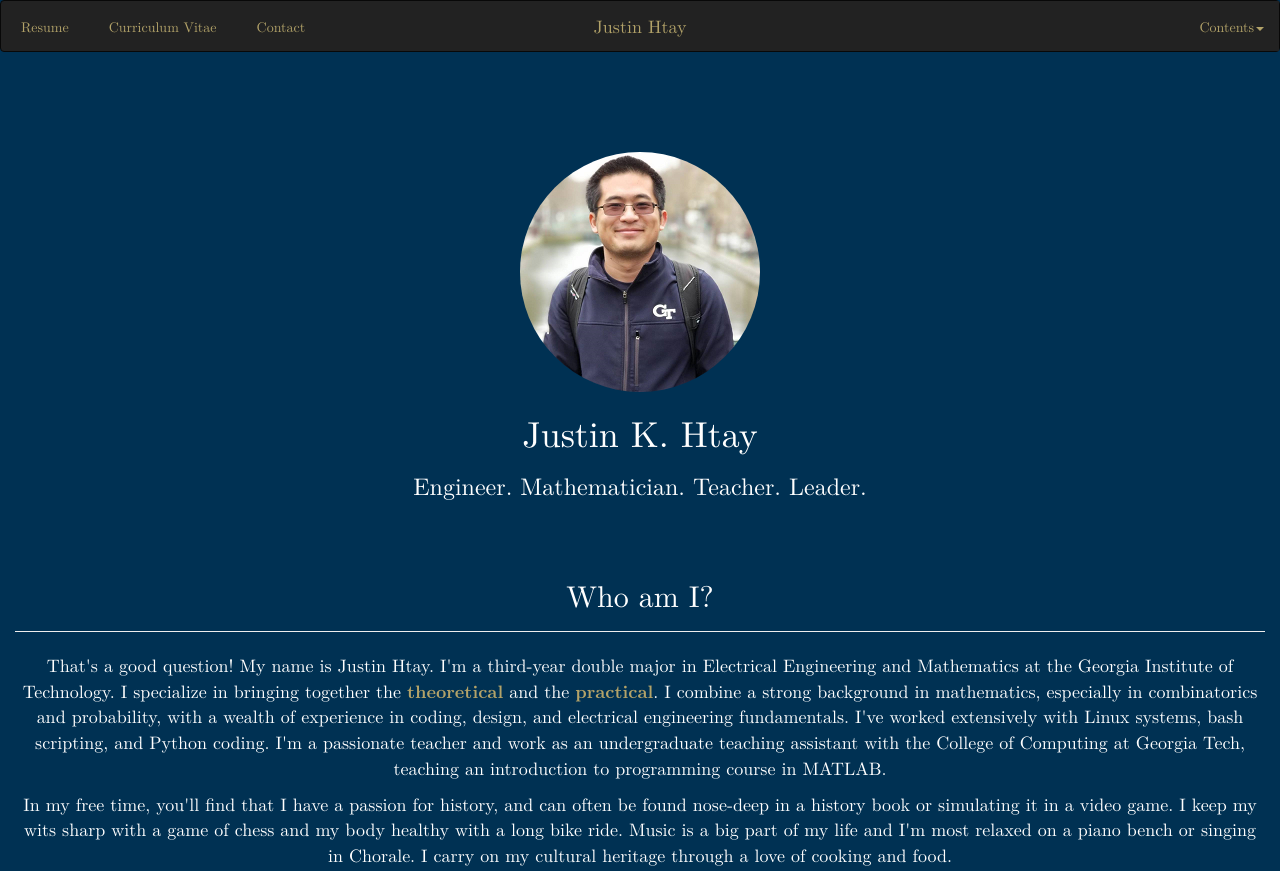
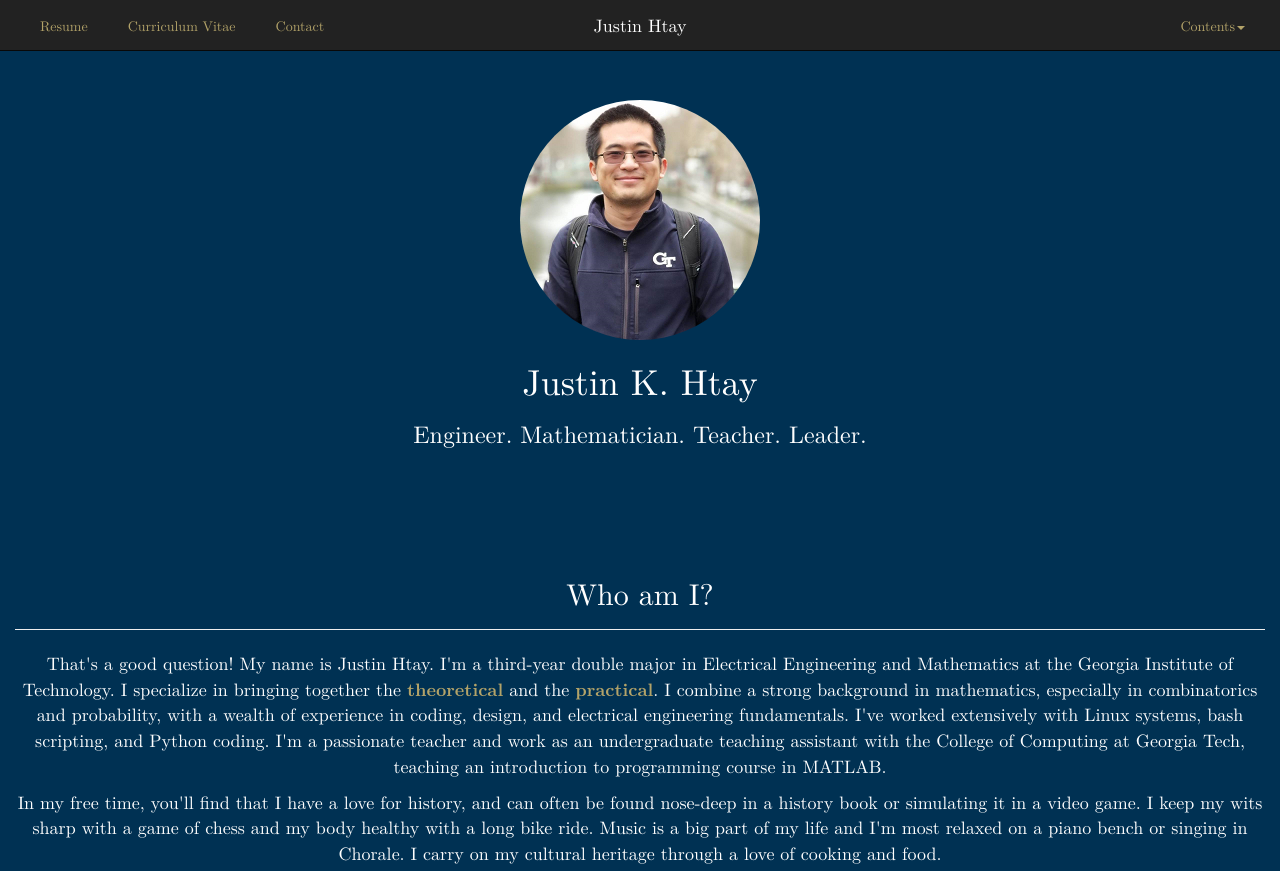
Before and after one commit to JustinHtay/justinhtay.github.io, a plain HTML site: page index.html in a window 1280 px wide. Shown: the top 871 px of the page. Drawn offline with nearby package versions, Linux system fonts and the light colour scheme.

Commit message:
Fixed alignment

```diff
--- a/index.html
+++ b/index.html
@@ -29,11 +29,11 @@
 
 <body>
     <!-- Navbar -->
-    <nav class="navbar navbar-inverse">
+    <nav class="navbar-fixed-top navbar navbar-inverse">
         <div class="container-fluid-nav">
             <div class="navbar-header">
                 <a target="_blank" class="navbar-brand">Justin Htay</a>
-                <ul class="nav navbar-nav navbar-left list-inline">
+                <ul class="nav navbar-nav navbar-left list-inline" style="margin-left:20px;">
                     <li><a target="_blank" class="navtext" href="./resources/files/Justin_Htay_Resume.pdf">Resume</a></li>
                     <li><a target="_blank" class="navtext" href="./resources/files/Justin_Htay_CV.pdf">Curriculum Vitae</a></li>
                     <li><a target="_blank" class="navtext" href="mailto:justinhtay@gmail.com">Contact</a></li>
@@ -45,11 +45,11 @@
                 <li><a target="_blank" class="navtext" href="https://github.com/justinhtay"><i class="fab fa-github-square fa-lg"></i></a></li>
             </ul>
             -->
-            <div class="collapse navbar-collapse navbar-right">
+            <div class="collapse navbar-collapse navbar-right" style="margin-right:20px;">
                 <ul class="nav navbar-nav">
                     <li class="dropdown">
                         <a style="color:#B3A369; background-color: #222;" class="dropdown-toggle menu-text" data-toggle="dropdown" role="button" aria-haspopup="true" aria-expanded="false">Contents<span class="caret"></span></a>
-                        <ul class="dropdown-menu menu-text" id="menu">
+                        <ul class="dropdown-menu-left dropdown-menu menu-text" id="menu">
                             <li><a ref="#intro" data-toggle="collapse" data-target="menu">About Me</a></li>
                         </ul>
                     </li>
@@ -72,7 +72,7 @@
         That's a good question! My name is Justin Htay. I'm a third-year double major in Electrical Engineering and Mathematics at the Georgia Institute of Technology. I specialize in bringing together the <b>theoretical</b> and the <b>practical</b>. I combine a strong background in mathematics, especially in combinatorics and probability, with a wealth of experience in coding, design, and electrical engineering fundamentals. I've worked extensively with Linux systems, bash scripting, and Python coding. I'm a passionate teacher and work as an undergraduate teaching assistant with the College of Computing at Georgia Tech, teaching an introduction to programming course in MATLAB.
         </p>
         <p>
-            In my free time, you'll find that I have a passion for history, and can often be found nose-deep in a history book or simulating it in a video game. I keep my wits sharp with a game of chess and my body healthy with a long bike ride. Music is a big part of my life and I'm most relaxed on a piano bench or singing in Chorale. I carry on my cultural heritage through a love of cooking and food.
+            In my free time, you'll find that I have a love for history, and can often be found nose-deep in a history book or simulating it in a video game. I keep my wits sharp with a game of chess and my body healthy with a long bike ride. Music is a big part of my life and I'm most relaxed on a piano bench or singing in Chorale. I carry on my cultural heritage through a love of cooking and food.
         </p>
     </div>
 
--- a/resources/css/styles.css
+++ b/resources/css/styles.css
@@ -1,7 +1,3 @@
-html {
-    overflow-y: scroll;
-}
-
 body {
     color: white;
     background-color: #003153; /*Prussian Blue*/
@@ -12,15 +8,11 @@ p {
 b {
     color: #B3A369; /*Tech Gold*/
 }
-
 .nav.navbar-nav.navbar-left li a {
     color: #B3A369; /*Tech Gold*/
 }
 .navbar-inverse .navbar-brand {
     color: #B3A369; /*Tech Gold*/
-}
-.navbar-inverse {
-    margin-bottom: 100px;
 }
 .navbar-brand {
     position: absolute;
@@ -44,7 +36,7 @@ b {
    margin:50px;
 }
 .header {
-   margin:50px;
+   margin:100px;
 }
 .resume-section {
     margin-bottom:100px;
```
